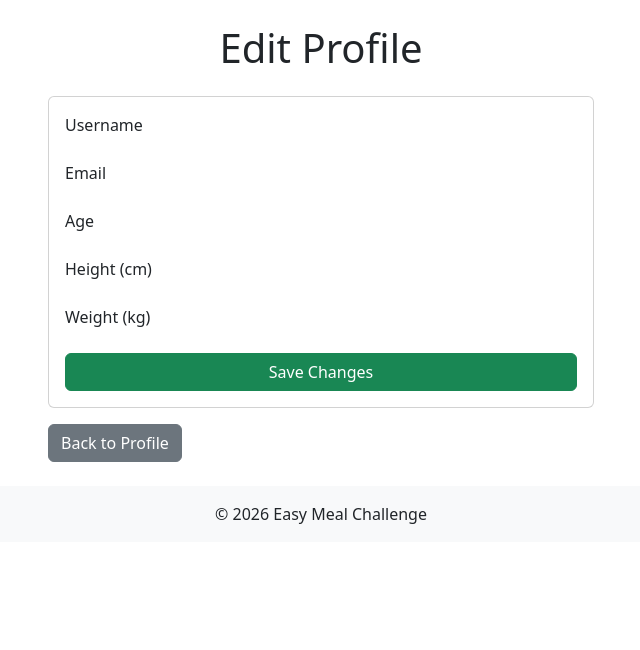
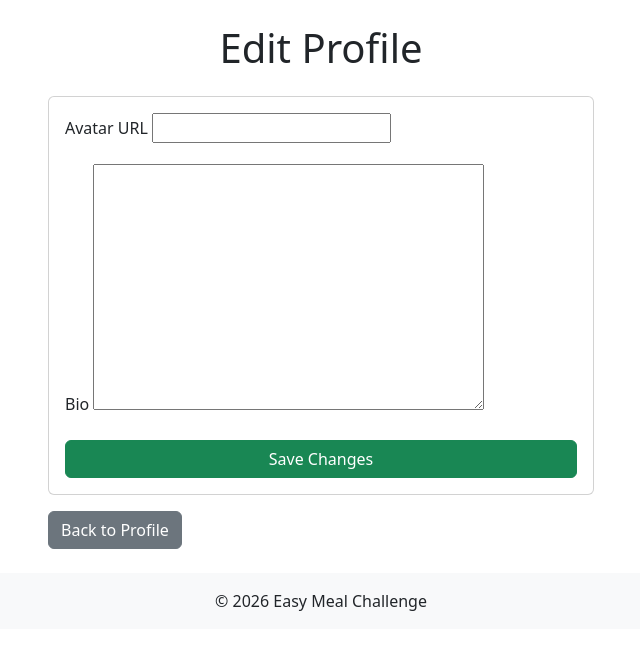
Before and after one commit to TrripeR/easy_meal_challenge, a Django app: page /accounts/profile/edit in a window 1280 px wide. Shown: the part 56-706 px from the top of the page, without its empty margins (319-959 px from the left). Run offline with Django 5.2, Linux system fonts and the light colour scheme; the visitor is signed in with stand-in values (Sample User, id 1); data comes from the database, SQL or seed files in the repository; data that the repository does not hold is empty.

Commit message:
working....maybe

```diff
--- a/easy_meal_challenge/accounts/apps.py
+++ b/easy_meal_challenge/accounts/apps.py
@@ -2,4 +2,8 @@ from django.apps import AppConfig
 
 
 class AccountsConfig(AppConfig):
+    default_auto_field = 'django.db.models.BigAutoField'
     name = 'easy_meal_challenge.accounts'
+
+    def ready(self):
+        import easy_meal_challenge.accounts.signals
--- a/easy_meal_challenge/accounts/forms.py
+++ b/easy_meal_challenge/accounts/forms.py
@@ -13,7 +13,30 @@ class RegisterForm(UserCreationForm):
 
 
 class ProfileEditForm(forms.ModelForm):
+    username = forms.CharField(max_length=150)
+    email = forms.EmailField()
 
     class Meta:
         model = Profile
-        fields = ('avatar_url', 'bio',)
+        fields = ('avatar_url', 'bio')
+
+    def __init__(self, *args, **kwargs):
+        user = kwargs.pop('user')
+        super().__init__(*args, **kwargs)
+
+        self.fields['username'].initial = user.username
+        self.fields['email'].initial = user.email
+
+        self.user = user
+
+    def save(self, commit=True):
+        profile = super().save(commit=False)
+
+        self.user.username = self.cleaned_data['username']
+        self.user.email = self.cleaned_data['email']
+
+        if commit:
+            self.user.save()
+            profile.save()
+
+        return profile
--- /dev/null
+++ b/easy_meal_challenge/accounts/signals.py
@@ -0,0 +1,17 @@
+from django.contrib.auth.models import User
+from django.db.models.signals import post_save
+from django.dispatch import receiver
+
+from .models import Profile
+
+
+@receiver(post_save, sender=User)
+def create_user_profile(sender, instance, created, **kwargs):
+    if created:
+        Profile.objects.create(user=instance)
+
+
+@receiver(post_save, sender=User)
+def save_user_profile(sender, instance, **kwargs):
+    if hasattr(instance, 'profile'):
+        instance.profile.save()
--- a/easy_meal_challenge/accounts/views.py
+++ b/easy_meal_challenge/accounts/views.py
@@ -34,9 +34,13 @@ class ProfileUpdateView(LoginRequiredMixin, UpdateView):
     success_url = reverse_lazy("profile")
 
     def get_object(self, queryset=None):
-        # Always return the logged-in user's profile
         try:
             profile = self.request.user.profile
         except Profile.DoesNotExist:
             profile = Profile.objects.create(user=self.request.user)
         return profile
+
+    def get_form_kwargs(self):
+        kwargs = super().get_form_kwargs()
+        kwargs['user'] = self.request.user
+        return kwargs
--- a/easy_meal_challenge/recipes/forms.py
+++ b/easy_meal_challenge/recipes/forms.py
@@ -27,7 +27,7 @@ class RecipeCreateForm(forms.ModelForm):
 
         if required not in ingredients_list:
             raise forms.ValidationError(
-                f"The recipe must include '{challenge.required_ingredient}'."
+                f"The recipe must include '{challenge.required_ingredients}'."
             )
 
         if len(ingredients_list) > challenge.max_ingredients:
--- a/easy_meal_challenge/settings.py
+++ b/easy_meal_challenge/settings.py
@@ -38,7 +38,7 @@ INSTALLED_APPS = [
     'django.contrib.messages',
     'django.contrib.staticfiles',
 
-    'easy_meal_challenge.accounts',
+    'easy_meal_challenge.accounts.apps.AccountsConfig',
     'easy_meal_challenge.challenges',
     'easy_meal_challenge.recipes',
     'easy_meal_challenge.common',
--- a/templates/accounts/profile_edit.html
+++ b/templates/accounts/profile_edit.html
@@ -19,61 +19,41 @@
                         </div>
                     {% endif %}
 
-                    <!-- Username (optional: usually read-only) -->
+                    <!-- Avatar URL -->
                     <div class="mb-3">
-                        <label for="{{ form.username.id_for_label }}" class="form-label">Username</label>
-                        {{ form.username }}
-                        {% for error in form.username.errors %}
+                        <label for="{{ form.avatar_url.id_for_label }}" class="form-label">
+                            Avatar URL
+                        </label>
+                        {{ form.avatar_url }}
+                        {% for error in form.avatar_url.errors %}
                             <div class="text-danger small">{{ error }}</div>
                         {% endfor %}
                     </div>
 
-                    <!-- Email -->
+                    <!-- Bio -->
                     <div class="mb-3">
-                        <label for="{{ form.email.id_for_label }}" class="form-label">Email</label>
-                        {{ form.email }}
-                        {% for error in form.email.errors %}
+                        <label for="{{ form.bio.id_for_label }}" class="form-label">
+                            Bio
+                        </label>
+                        {{ form.bio }}
+                        {% for error in form.bio.errors %}
                             <div class="text-danger small">{{ error }}</div>
                         {% endfor %}
                     </div>
 
-                    <!-- Age -->
-                    <div class="mb-3">
-                        <label for="{{ form.age.id_for_label }}" class="form-label">Age</label>
-                        {{ form.age }}
-                        {% for error in form.age.errors %}
-                            <div class="text-danger small">{{ error }}</div>
-                        {% endfor %}
-                    </div>
-
-                    <!-- Height -->
-                    <div class="mb-3">
-                        <label for="{{ form.height.id_for_label }}" class="form-label">Height (cm)</label>
-                        {{ form.height }}
-                        {% for error in form.height.errors %}
-                            <div class="text-danger small">{{ error }}</div>
-                        {% endfor %}
-                    </div>
-
-                    <!-- Weight -->
-                    <div class="mb-3">
-                        <label for="{{ form.weight.id_for_label }}" class="form-label">Weight (kg)</label>
-                        {{ form.weight }}
-                        {% for error in form.weight.errors %}
-                            <div class="text-danger small">{{ error }}</div>
-                        {% endfor %}
-                    </div>
-
-                    <!-- Submit Button -->
                     <div class="d-grid">
-                        <button type="submit" class="btn btn-success">Save Changes</button>
+                        <button type="submit" class="btn btn-success">
+                            Save Changes
+                        </button>
                     </div>
 
                 </form>
             </div>
         </div>
 
-        <a href="{% url 'profile' %}" class="btn btn-secondary mt-3">Back to Profile</a>
+        <a href="{% url 'profile' %}" class="btn btn-secondary mt-3">
+            Back to Profile
+        </a>
     </div>
 </div>
 {% endblock %}
```
Also changed, not shown: templates/accounts/profile.html (+52 -7 lines), static/badges/winingbadge.png (added).
